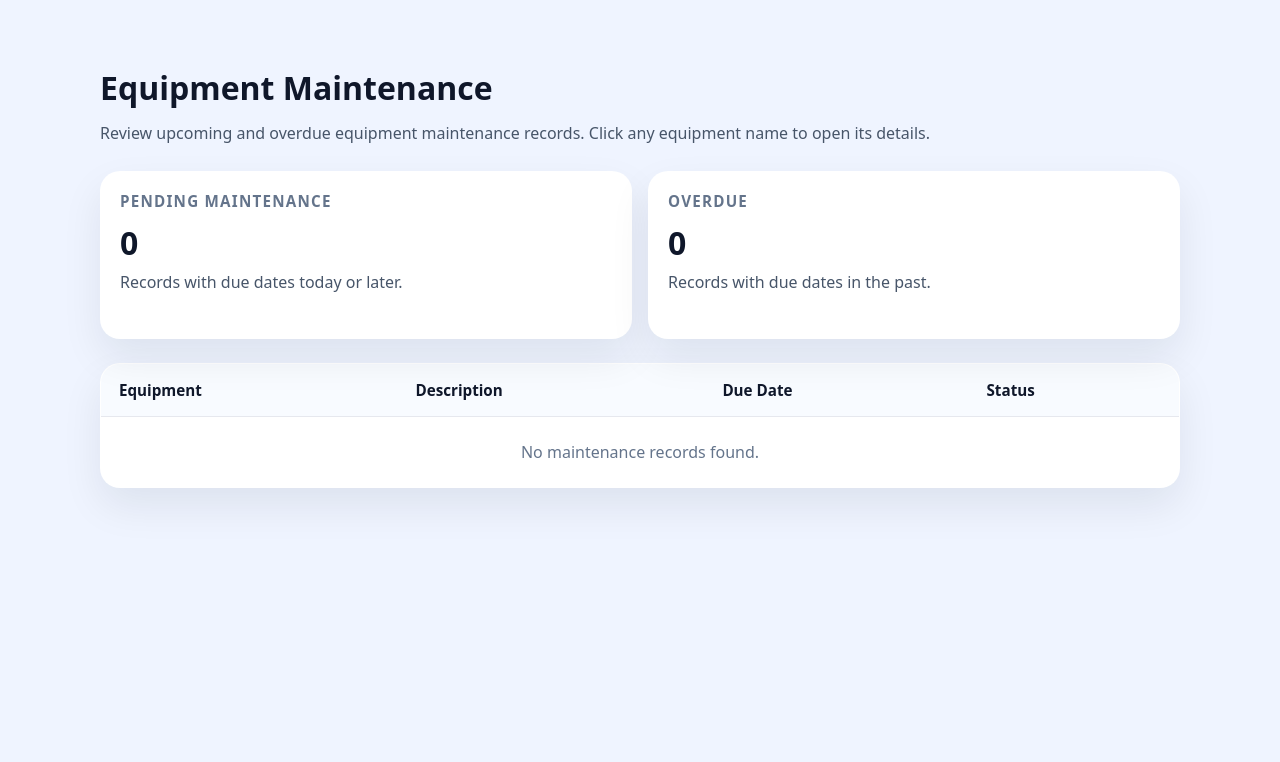
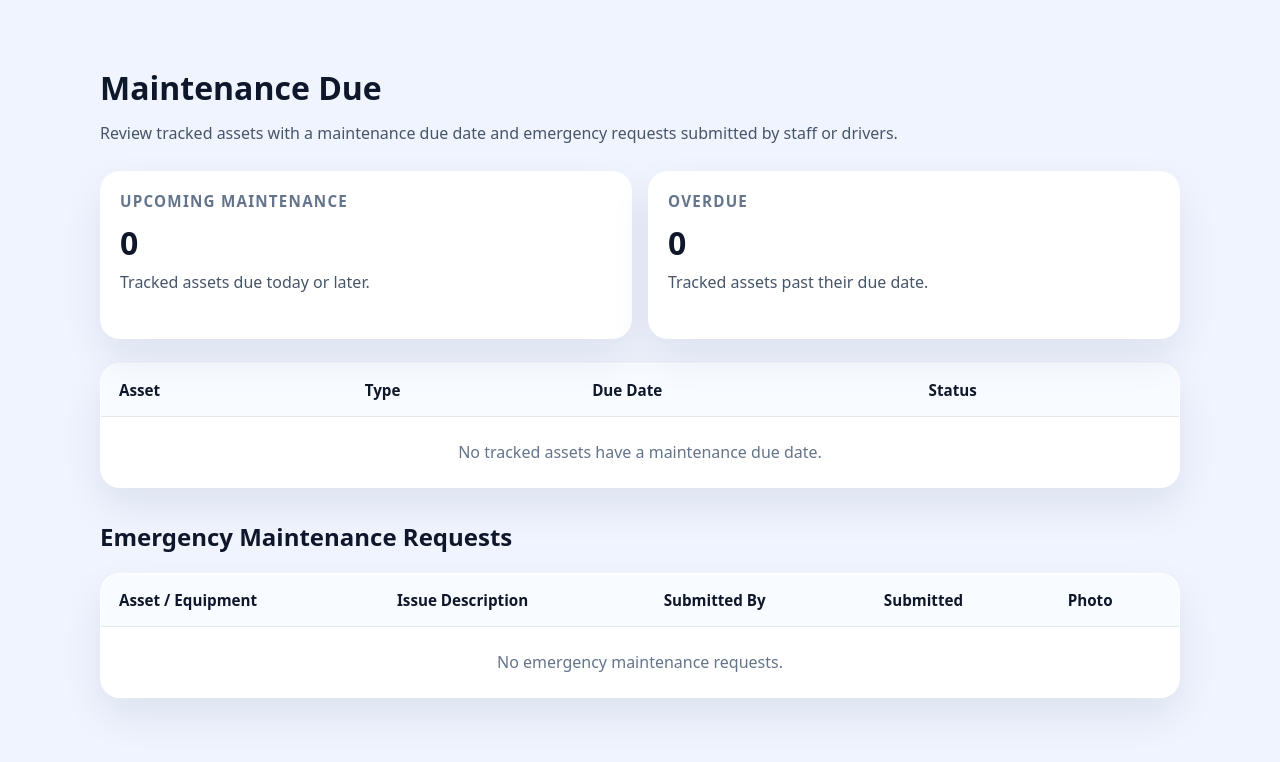
Before and after one commit to olastickz/Company-assets-management-system, a Django app: page /equipment-maintenance/ in a window 1280 px wide. Shown: the part 126-888 px from the top of the page. Before the commit the page ends 624 px from the top, so only its background shows below. Run offline with Django 5.2, Linux system fonts and the light colour scheme; the visitor is signed in with stand-in values (Sample User, id 1); data comes from the database, SQL or seed files in the repository; data that the repository does not hold is empty; parts of the project's set-up code (start-up, migrations or seed data) failed here and were passed over.

Commit message:
Add asset maintenance due dates and emergency requests

```diff
--- a/fleet_management/vehicles/api.py
+++ b/fleet_management/vehicles/api.py
@@ -350,6 +350,8 @@ def vehicle_maintenance_api(request):
     role = get_user_role(request.user)
     if role not in {'admin', 'manager', 'staff', 'driver'}:
         return Response({'detail': 'Access denied.'}, status=status.HTTP_403_FORBIDDEN)
+    if request.method == 'POST' and not is_manager(request.user):
+        return Response({'detail': 'Manager or admin access required to create maintenance history.'}, status=status.HTTP_403_FORBIDDEN)
 
     if request.method == 'GET':
         queryset = MaintenanceItem.objects.select_related('vehicle').order_by('-date_performed')
@@ -364,10 +366,6 @@ def vehicle_maintenance_api(request):
     serializer = VehicleMaintenanceSerializer(data=request.data)
     if not serializer.is_valid():
         return Response(serializer.errors, status=status.HTTP_400_BAD_REQUEST)
-    vehicle = serializer.validated_data.get('vehicle')
-    staff_profile = getattr(request.user, 'staff_profile', None)
-    if not is_manager(request.user) and (not staff_profile or vehicle.assigned_staff_id != staff_profile.pk):
-        return Response({'detail': 'You may only report maintenance for a vehicle assigned to you.'}, status=status.HTTP_403_FORBIDDEN)
     serializer.save()
     return Response(VehicleMaintenanceSerializer(serializer.instance).data, status=status.HTTP_201_CREATED)
 
--- a/fleet_management/vehicles/templates/asset_detail.html
+++ b/fleet_management/vehicles/templates/asset_detail.html
@@ -87,9 +87,7 @@
             <a href="{% url 'company_document_create' %}?related_vehicle={{ vehicle.pk }}" class="button-inline">📄 Create Asset Document</a>
             <a href="{% url 'maintenance_create' vehicle.pk %}" class="button-inline">+ Add Maintenance Record</a>
             {% elif can_report_maintenance %}
-            <a href="{% url 'maintenance_create' vehicle.pk %}" class="button-inline">🚨 Report Fault / Request Maintenance</a>
-                {% elif user_role == 'staff' or user_role == 'driver' %}
-            <p style="margin:0; color:#475569; font-size:0.95rem;">This asset is not assigned to you, so escalation/reporting is unavailable here. Contact your manager to request access or to assign the asset.</p>
+            <a href="{% url 'maintenance_request_create' %}" class="button-inline">Report Maintenance Issue</a>
             {% endif %}
         </div>
     </div>
--- a/fleet_management/vehicles/templates/dashboard.html
+++ b/fleet_management/vehicles/templates/dashboard.html
@@ -621,6 +621,12 @@
     </div>
 
     <div class="status-grid">
+        {% if user_role == 'staff' or user_role == 'driver' %}
+        <a href="{% url 'maintenance_request_create' %}" class="status-card warning">
+            <strong>Report a maintenance issue</strong>
+            <small>Submit an urgent repair request for any vehicle or equipment.</small>
+        </a>
+        {% endif %}
         {% if can_view_company_documents %}
         <a href="{% url 'company_documents_list' %}" class="status-card secondary">
             <strong>{{ expiring_documents_count|default:'0' }} docs expiring soon</strong>
--- a/fleet_management/vehicles/templates/equipment_detail.html
+++ b/fleet_management/vehicles/templates/equipment_detail.html
@@ -239,9 +239,7 @@
         {% if is_admin %}
         <a href="{% url 'equipment_maintenance_create' equipment.pk %}" class="button-inline">+ Add Maintenance Record</a>
         {% elif can_report_maintenance %}
-        <a href="{% url 'equipment_maintenance_create' equipment.pk %}" class="button-inline">🚨 Report Fault / Request Maintenance</a>
-        {% elif user_role == 'staff' or user_role == 'driver' %}
-        <p style="margin:0; color:#475569; font-size:0.95rem;">This equipment is not assigned to you, so escalation/reporting is unavailable here. Contact your manager to request access or assignment.</p>
+        <a href="{% url 'maintenance_request_create' %}" class="button-inline">Report Maintenance Issue</a>
         {% endif %}
     </div>
     <div class="table-card">
--- a/fleet_management/vehicles/templates/equipment_maintenance_list.html
+++ b/fleet_management/vehicles/templates/equipment_maintenance_list.html
@@ -117,39 +117,39 @@
 {% block content %}
 {% include 'partials/back_to_dashboard.html' %}
 <div class="content-shell">
-    <h1>Equipment Maintenance</h1>
-    <p>Review upcoming and overdue equipment maintenance records. Click any equipment name to open its details.</p>
+    <h1>Maintenance Due</h1>
+    <p>Review tracked assets with a maintenance due date and emergency requests submitted by staff or drivers.</p>
 
     <div class="summary-row">
         <div class="summary-card">
-            <h3>Pending maintenance</h3>
+            <h3>Upcoming maintenance</h3>
             <div class="value">{{ pending_count }}</div>
-            <p>Records with due dates today or later.</p>
+            <p>Tracked assets due today or later.</p>
         </div>
         <div class="summary-card">
             <h3>Overdue</h3>
             <div class="value">{{ overdue_count }}</div>
-            <p>Records with due dates in the past.</p>
+            <p>Tracked assets past their due date.</p>
         </div>
     </div>
 
     <table class="maintenance-table">
         <thead>
             <tr>
-                <th>Equipment</th>
-                <th>Description</th>
+                <th>Asset</th>
+                <th>Type</th>
                 <th>Due Date</th>
                 <th>Status</th>
             </tr>
         </thead>
         <tbody>
-            {% for record in maintenance_items %}
+            {% for item in due_items %}
             <tr>
-                <td><a href="/equipment/{{ record.equipment.pk }}/">{{ record.equipment.name }}</a></td>
-                <td>{{ record.description }}</td>
-                <td>{{ record.due_date|date:"M j, Y" }}</td>
+                <td><a href="{{ item.url }}">{{ item.asset.name }}</a></td>
+                <td>{{ item.asset_type }}</td>
+                <td>{{ item.due_date|date:"M j, Y" }}</td>
                 <td>
-                    {% if record.due_date < today %}
+                    {% if item.due_date < today %}
                         <span class="pill overdue">Overdue</span>
                     {% else %}
                         <span class="pill due">Due soon</span>
@@ -158,10 +158,38 @@
             </tr>
             {% empty %}
             <tr>
-                <td colspan="4" style="text-align:center; padding: 24px; color:#64748B;">No maintenance records found.</td>
+                <td colspan="4" style="text-align:center; padding: 24px; color:#64748B;">No tracked assets have a maintenance due date.</td>
             </tr>
             {% endfor %}
         </tbody>
     </table>
+
+    {% if is_admin %}
+    <h2 style="margin-top:32px;">Emergency Maintenance Requests</h2>
+    <table class="maintenance-table">
+        <thead>
+            <tr>
+                <th>Asset / Equipment</th>
+                <th>Issue Description</th>
+                <th>Submitted By</th>
+                <th>Submitted</th>
+                <th>Photo</th>
+            </tr>
+        </thead>
+        <tbody>
+            {% for request in maintenance_requests %}
+            <tr>
+                <td>{{ request.asset_description }}<br><span class="pill overdue">Emergency Maintenance Request</span></td>
+                <td>{{ request.issue_description|linebreaksbr }}</td>
+                <td>{{ request.submitted_by.get_full_name|default:request.submitted_by.username|default:"Former user" }}</td>
+                <td>{{ request.created_at|date:"M j, Y H:i" }}</td>
+                <td>{% if request.photo %}<a href="{{ request.photo.url }}" target="_blank" rel="noopener">View photo</a>{% else %}—{% endif %}</td>
+            </tr>
+            {% empty %}
+            <tr><td colspan="5" style="text-align:center; padding:24px; color:#64748B;">No emergency maintenance requests.</td></tr>
+            {% endfor %}
+        </tbody>
+    </table>
+    {% endif %}
 </div>
 {% endblock %}
--- a/fleet_management/vehicles/urls.py
+++ b/fleet_management/vehicles/urls.py
@@ -16,8 +16,9 @@ urlpatterns = [
     path('asset/<int:pk>/delete/', views.vehicle_delete, name='asset_delete'),
 
     # Maintenance CRUD
-    path('asset/<int:asset_pk>/maintenance/add/', views.maintenance_create, name='maintenance_create'),
+    path('asset/<int:vehicle_pk>/maintenance/add/', views.maintenance_create, name='maintenance_create'),
     path('equipment-maintenance/', views.equipment_maintenance_list, name='equipment_maintenance_list'),
+    path('maintenance-requests/new/', views.maintenance_request_create, name='maintenance_request_create'),
     path('maintenance/<int:pk>/edit/', views.maintenance_update, name='maintenance_update'),
     path('maintenance/<int:pk>/delete/', views.maintenance_delete, name='maintenance_delete'),
 
--- a/fleet_management/vehicles/views.py
+++ b/fleet_management/vehicles/views.py
@@ -19,11 +19,11 @@ import logging
 from openpyxl import Workbook
 import uuid
 from urllib.parse import urlencode, urlparse, parse_qs
-from .models import CompanyAsset, Vehicle, MaintenanceItem, OfficeEquipment, OfficeEquipmentMaintenance, AuditLog, CompanyDocument, EquipmentTransfer, StaffApplication, StaffMember, Asset, AssetRelationship, DriverRequest
+from .models import CompanyAsset, Vehicle, MaintenanceItem, MaintenanceRequest, OfficeEquipment, OfficeEquipmentMaintenance, AuditLog, CompanyDocument, EquipmentTransfer, StaffApplication, StaffMember, Asset, AssetRelationship, DriverRequest
 
 # Logger for application events
 logger = logging.getLogger(__name__)
-from .forms import CompanyAssetForm, VehicleForm, MaintenanceItemForm, OfficeEquipmentForm, OfficeEquipmentMaintenanceForm, EquipmentTransferForm, CompanyDocumentForm, StaffMemberForm, DriverRequestForm, DriverAssignmentForm
+from .forms import CompanyAssetForm, VehicleForm, MaintenanceItemForm, MaintenanceRequestForm, OfficeEquipmentForm, OfficeEquipmentMaintenanceForm, EquipmentTransferForm, CompanyDocumentForm, StaffMemberForm, DriverRequestForm, DriverAssignmentForm
 from .staff_onboarding import provision_staff_account
 from .permissions import (
     require_admin, require_manager, require_role, is_admin, is_manager, is_driver,
@@ -554,13 +554,18 @@ def dashboard(request):
             separator = '&' if '?' in asset['detail_url'] else '?'
             asset['detail_url'] += separator + query_string
 
-    maintenance_items = OfficeEquipmentMaintenance.objects.select_related('equipment').order_by('-maintenance_date')
-    m_expired = maintenance_items.filter(due_date__lt=today)
-    m_expiring = maintenance_items.filter(due_date__gte=today, due_date__lte=expiring_threshold)
-    pending_maintenance_count = maintenance_items.filter(due_date__gte=today).count()
+    vehicle_due_dates = CompanyAsset.objects.exclude(maintenance_due_date__isnull=True)
+    equipment_due_dates = OfficeEquipment.objects.exclude(maintenance_due_date__isnull=True)
+    pending_maintenance_count = (
+        vehicle_due_dates.filter(maintenance_due_date__gte=today).count()
+        + equipment_due_dates.filter(maintenance_due_date__gte=today).count()
+    )
     maintenance_status_text = 'No maintenance due' if pending_maintenance_count == 0 else f'{pending_maintenance_count} due soon'
     maintenance_fill_percent = min(int((pending_maintenance_count / total_assets_all) * 100), 100) if total_assets_all else 0
-    next_maintenance = maintenance_items.filter(due_date__gte=today).order_by('due_date').first()
+    next_vehicle_maintenance = vehicle_due_dates.filter(maintenance_due_date__gte=today).order_by('maintenance_due_date').values_list('maintenance_due_date', flat=True).first()
+    next_equipment_maintenance = equipment_due_dates.filter(maintenance_due_date__gte=today).order_by('maintenance_due_date').values_list('maintenance_due_date', flat=True).first()
+    next_maintenance_dates = [item for item in (next_vehicle_maintenance, next_equipment_maintenance) if item]
+    next_maintenance = min(next_maintenance_dates) if next_maintenance_dates else None
 
     active_equipment_count = sum(
         1 for equipment in equipments
@@ -699,12 +704,33 @@ def dashboard(request):
 @login_required
 def equipment_maintenance_list(request):
     today = timezone.now().date()
-    maintenance_items = OfficeEquipmentMaintenance.objects.select_related('equipment').order_by('due_date')
-    pending_count = maintenance_items.filter(due_date__gte=today).count()
-    overdue_count = maintenance_items.filter(due_date__lt=today).count()
+    due_items = []
+    for vehicle in CompanyAsset.objects.exclude(maintenance_due_date__isnull=True):
+        due_items.append({
+            'asset': vehicle,
+            'asset_type': 'Vehicle',
+            'due_date': vehicle.maintenance_due_date,
+            'url': django_reverse('asset_detail', args=[vehicle.pk]),
+        })
+    for equipment in OfficeEquipment.objects.exclude(maintenance_due_date__isnull=True):
+        due_items.append({
+            'asset': equipment,
+            'asset_type': 'Equipment',
+            'due_date': equipment.maintenance_due_date,
+            'url': django_reverse('equipment_detail', args=[equipment.pk]),
+        })
+    due_items.sort(key=lambda item: item['due_date'])
+    pending_count = sum(item['due_date'] >= today for item in due_items)
+    overdue_count = sum(item['due_date'] < today for item in due_items)
+    maintenance_requests = (
+        MaintenanceRequest.objects.select_related('submitted_by').all()
+        if is_admin(request.user)
+        else MaintenanceRequest.objects.none()
+    )
 
     return render(request, 'equipment_maintenance_list.html', {
-        'maintenance_items': maintenance_items,
+        'due_items': due_items,
+        'maintenance_requests': maintenance_requests,
         'pending_count': pending_count,
         'overdue_count': overdue_count,
         'today': today,
@@ -924,11 +950,7 @@ def vehicle_detail(request, pk):
         else:
             related_documents = CompanyDocument.objects.none()
 
-    can_report_maintenance = False
-    if current_role in ['admin', 'manager']:
-        can_report_maintenance = True
-    elif staff_profile and vehicle.assigned_staff == staff_profile:
-        can_report_maintenance = True
+    can_report_maintenance = current_role in ['staff', 'driver']
 
     return render(request, 'asset_detail.html', {
         'vehicle': vehicle,
@@ -1025,16 +1047,7 @@ def vehicle_delete(request, pk):
 def maintenance_create(request, vehicle_pk):
     vehicle = get_object_or_404(Vehicle, pk=vehicle_pk)
     current_role = get_user_role(request.user)
-    staff_profile = getattr(request.user, 'staff_profile', None)
-
-    if current_role in ['staff', 'driver']:
-        if not staff_profile or (
-            vehicle.assigned_staff != staff_profile and
-            not _assigned_user_matches_current_user(vehicle, request.user)
-        ):
-            return HttpResponseForbidden('Access denied')
-
-    elif current_role not in ['admin', 'manager']:
+    if current_role not in ['admin', 'manager']:
         return HttpResponseForbidden('Access denied')
 
     if request.method == 'POST':
@@ -1509,15 +1522,7 @@ def equipment_delete(request, pk):
 def equipment_maintenance_create(request, equipment_pk):
     equipment = get_object_or_404(OfficeEquipment, pk=equipment_pk)
     current_role = get_user_role(request.user)
-    staff_profile = getattr(request.user, 'staff_profile', None)
-
-    if current_role in ['staff', 'driver']:
-        if not staff_profile or (
-            equipment.assigned_staff != staff_profile and
-            not _assigned_user_matches_current_user(equipment, request.user)
-        ):
-            return HttpResponseForbidden('Access denied')
-    elif current_role not in ['admin', 'manager']:
+    if current_role not in ['admin', 'manager']:
         return HttpResponseForbidden('Access denied')
 
     if request.method == 'POST':
@@ -1533,6 +1538,25 @@ def equipment_maintenance_create(request, equipment_pk):
         back_url = request.GET.get('back_url') or get_back_url(request, django_reverse('equipment_detail', args=[equipment_pk]))
 
     return render(request, 'equipment_maintenance_form.html', {'form': form, 'equipment': equipment, 'title': 'Add Maintenance', 'back_url': back_url})
+
+
+@login_required
+def maintenance_request_create(request):
+    if get_user_role(request.user) not in ['staff', 'driver']:
+        return HttpResponseForbidden('Only staff and drivers can submit maintenance requests.')
+
+    if request.method == 'POST':
+        form = MaintenanceRequestForm(request.POST, request.FILES)
+        if form.is_valid():
+            maintenance_request = form.save(commit=False)
+            maintenance_request.submitted_by = request.user
+            maintenance_request.save()
+            messages.success(request, 'Emergency maintenance request submitted.')
+            return redirect('dashboard')
+    else:
+        form = MaintenanceRequestForm()
+
+    return render(request, 'maintenance_request_form.html', {'form': form})
 
 @require_manager
 def equipment_maintenance_update(request, pk):
@@ -2269,13 +2293,7 @@ def equipment_detail(request, pk):
     if current_role in ['staff', 'driver']:
         related_documents = CompanyDocument.objects.none()
 
-    can_report_maintenance = False
-    if current_role in ['admin', 'manager']:
-        can_report_maintenance = True
-    elif staff_profile and equipment.assigned_staff == staff_profile:
-        can_report_maintenance = True
-    elif current_role in ['staff', 'driver'] and _assigned_user_matches_current_user(equipment, request.user):
-        can_report_maintenance = True
+    can_report_maintenance = current_role in ['staff', 'driver']
 
     return render(request, 'equipment_detail.html', {
         'equipment': equipment,
```
Also changed, not shown: fleet_management/vehicles/admin.py (+14 -1 lines), fleet_management/vehicles/forms.py (+23 -2 lines), fleet_management/vehicles/models.py (+22 -0 lines), fleet_management/vehicles/templates/admin/maintenance_overview.html (+28 -30 lines), fleet_management/vehicles/templates/maintenance_request_form.html (added, +23 -0 lines), fleet_management/vehicles/tests.py (+90 -10 lines), fleet_management/vehicles/migrations/0036_maintenancerequest.py (added), fleet_management/vehicles/migrations/0037_companyasset_maintenance_due_date_and_more.py (added).
